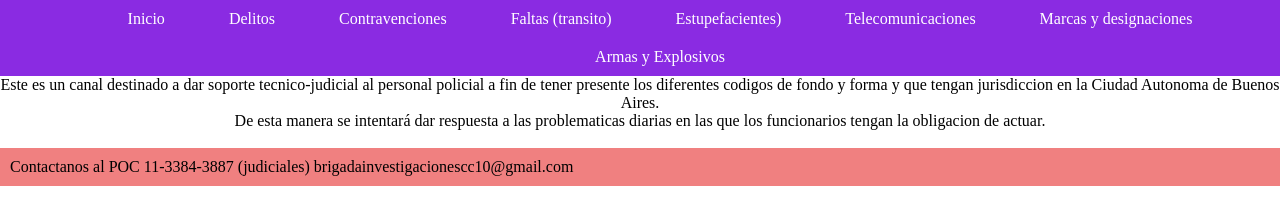
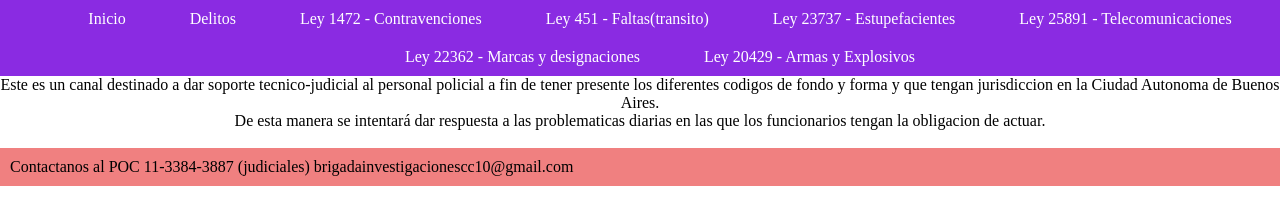
Before and after one commit to turbina440/DIC10, a plain HTML site: page guia policial.html in a window 1280 px wide. Drawn offline with Linux system fonts and the light colour scheme.

Commit message:
Refactor navigation links with specific law titles
Updated links in the navigation menu to include specific laws for contraventions, traffic offenses, narcotics, telecommunications, trademarks, and explosives.

```diff
--- a/guia policial.html
+++ b/guia policial.html
@@ -13,12 +13,12 @@
 		<ul class="ftr">
 			<li><A href="guia policial.html">Inicio</A></li>
 			<li><a href="delitos.html" >Delitos</a></li>
-			<li><a href="contravenciones.html">Contravenciones</a></li>
-			<li><a href="faltas.html">Faltas (transito)</a></li>
-			<li><a href="ley de drogas.html">Estupefacientes)</a></li>
-			<li><a href="telecomunicaciones.html">Telecomunicaciones</a></li>
-			<li><a href="marca.html">Marcas y designaciones</a></li>
-			<li><a href="armas-y-explosivos.html">Armas y Explosivos</a></li>
+			<li><a href="contravenciones.html">Ley 1472 - Contravenciones</a></li>
+			<li><a href="faltas.html">Ley 451 - Faltas(transito)</a></li>
+			<li><a href="ley de drogas.html">Ley 23737 - Estupefacientes</a></li>
+			<li><a href="telecomunicaciones.html">Ley 25891 - Telecomunicaciones</a></li>
+			<li><a href="marca.html">Ley 22362 - Marcas y designaciones</a></li>
+			<li><a href="armas-y-explosivos.html">Ley 20429 - Armas y Explosivos</a></li>
 		</ul>
 </header>
 <body>
```
